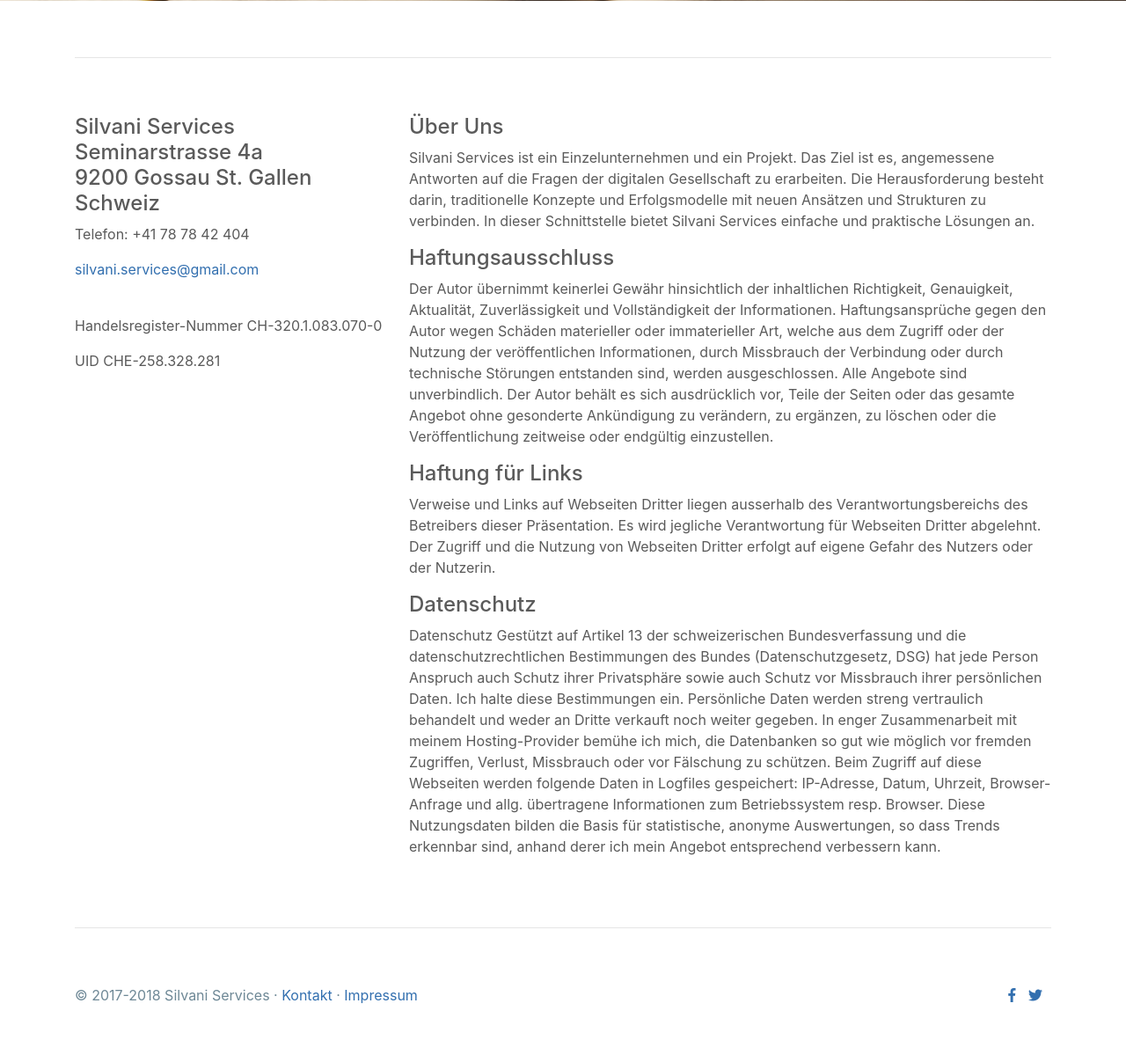
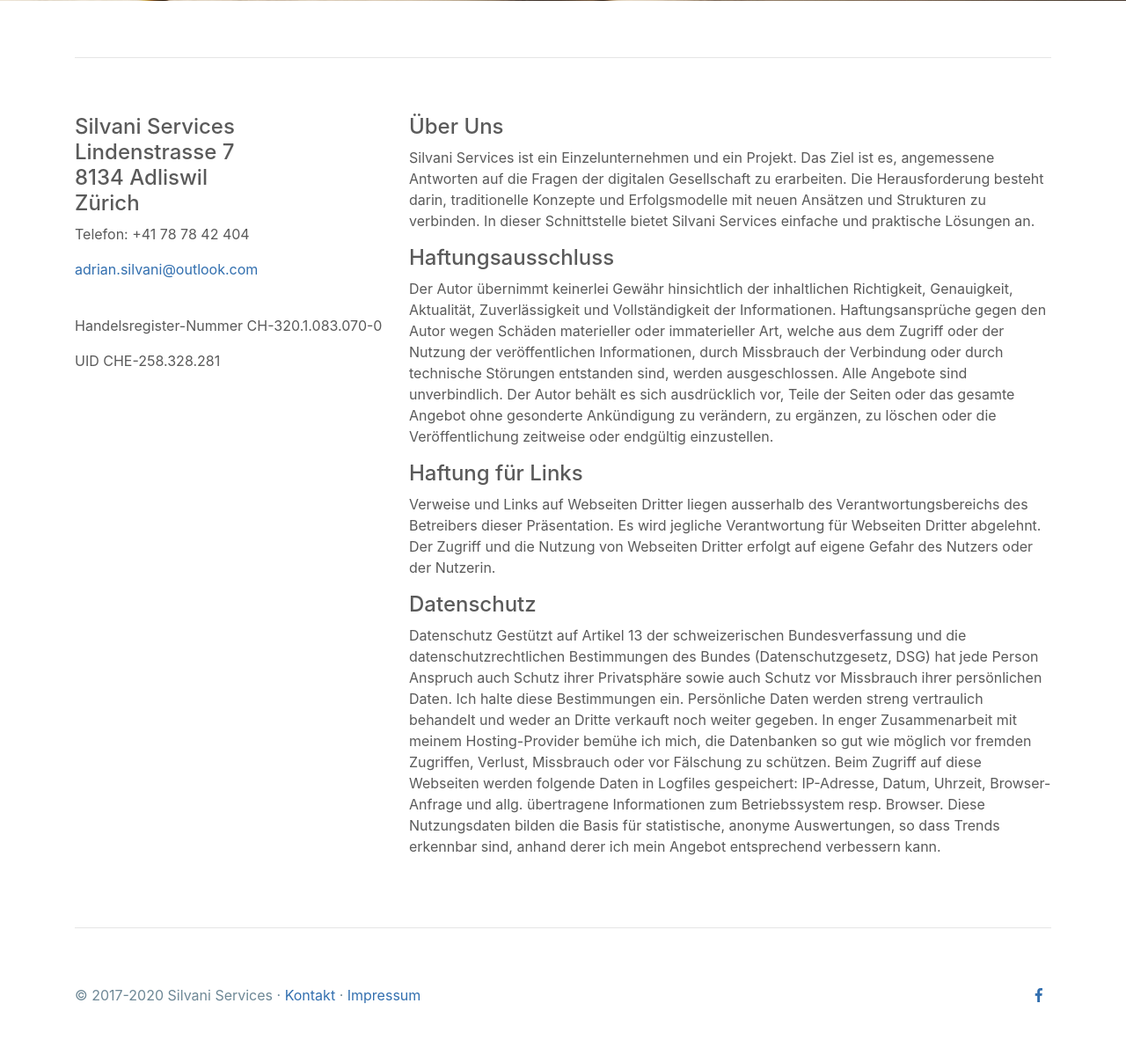
Before and after one commit to jamhodor/solid-snake, a Django app: page /impressum in a window 1280 px wide. Shown: the part 808-2015 px from the top of the page at 88% size. Run offline with Django 3.2, Linux system fonts and the light colour scheme; some libraries are stand-ins or nearby versions; some web fonts are replaced.

Commit message:
updated various contact information, footer and allowed hosts

```diff
--- a/src/homepage/templates/homepage/disclaimer.html
+++ b/src/homepage/templates/homepage/disclaimer.html
@@ -18,9 +18,9 @@
     <div class="row">
         <div class="col-md-4 float-right">
             <h4>
-                Silvani Services <br> Seminarstrasse 4a <br> 9200 Gossau St. Gallen <br> Schweiz
+                Silvani Services <br> Lindenstrasse 7 <br> 8134 Adliswil <br> Zürich <br>
             </h4>
-            <p> Telefon: +41 78 78 42 404 </p> <p> <a href="mailto:silvani.services@gmail.com">silvani.services@gmail.com</a> </p> <br> <p> Handelsregister-Nummer CH-320.1.083.070-0 </p><p>UID CHE-258.328.281 </p>
+            <p> Telefon: +41 78 78 42 404 </p> <p> <a href="mailto:adrian.silvani@outlook.com">adrian.silvani@outlook.com</a> </p> <br> <p> Handelsregister-Nummer CH-320.1.083.070-0 </p><p>UID CHE-258.328.281 </p>
         </div>
         <div class="col-md-8">
 
--- a/src/homepage/templates/homepage/snippets/footer.html
+++ b/src/homepage/templates/homepage/snippets/footer.html
@@ -1,7 +1,7 @@
 <footer class="container">
     <p class="float-right">
             <a target="_blank" rel="noopener noreferrer" href="https://www.facebook.com/SilvaniServices/"><i class="fab fa-facebook-f"></i></a>
-            <a target="_blank" rel="noopener noreferrer" href="https://twitter.com/SilvaniServices"><i class="fab fa-twitter"></i></a>
+            <!-- <a target="_blank" rel="noopener noreferrer" href="https://twitter.com/SilvaniServices"><i class="fab fa-twitter"></i></a> -->
     </p>
-    <p id="footer-left">&copy; 2017-2018 Silvani Services &middot; <a href="{% url 'contact' %}">Kontakt</a> &middot; <a href="{% url 'disclaimer' %}">Impressum</a></p>
+    <p id="footer-left">&copy; 2017-2020 Silvani Services &middot; <a href="{% url 'contact' %}">Kontakt</a> &middot; <a href="{% url 'disclaimer' %}">Impressum</a></p>
 </footer>
--- a/src/ss/settings/development.py
+++ b/src/ss/settings/development.py
@@ -25,7 +25,7 @@
 # SECURITY WARNING: don't run with debug turned on in production!
 DEBUG = True
 
-ALLOWED_HOSTS = ['localhost', 'ec2-18-185-139-249.eu-central-1.compute.amazonaws.com']
+ALLOWED_HOSTS = ['127.0.0.1', 'ec2-18-185-139-249.eu-central-1.compute.amazonaws.com']
 
 
 # Application definition
```
Also changed, not shown: src/homepage/templates/homepage/contact.html (+9 -3 lines), src/requirements.txt (+8 -4 lines), src/blog/migrations/0014_auto_20201125_1334.py (added).
